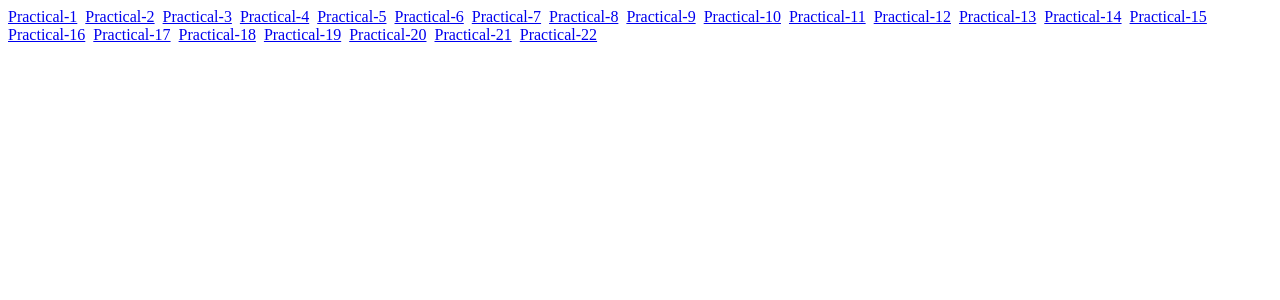
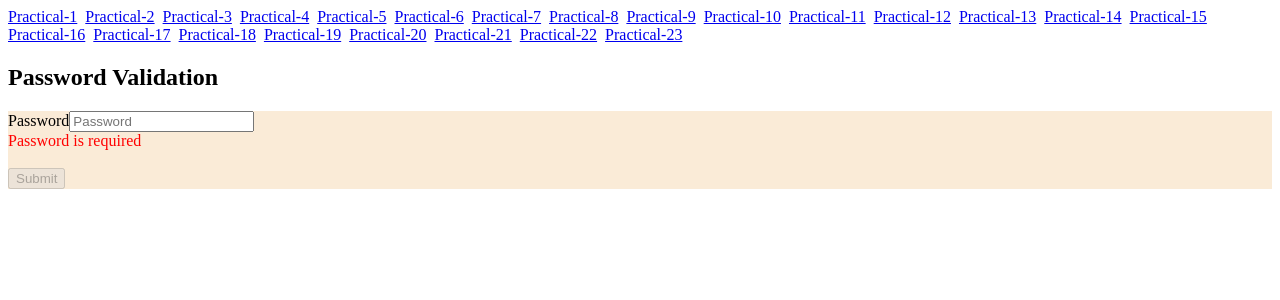
Before and after one commit to Parshvapatel2004/University_Practical, an Angular app: page /pra23 in a window 1280 px wide. Before the commit this address led to /. Shown: the top 300 px of the page. Built offline with nearby package versions, Linux system fonts and the light colour scheme.

Commit message:
Practical 23 done

```diff
--- a/src/app/app.html
+++ b/src/app/app.html
@@ -20,5 +20,6 @@
 <a routerLink="/pra20">Practical-20</a>&nbsp;
 <a routerLink="/pra21">Practical-21</a>&nbsp;
 <a routerLink="/pra22">Practical-22</a>&nbsp;
+<a routerLink="/pra23">Practical-23</a>&nbsp;
 
 <router-outlet></router-outlet>
--- a/src/app/app.routes.ts
+++ b/src/app/app.routes.ts
@@ -23,6 +23,7 @@ import { Pra20 } from './pra20/pra20';
 import { adminpra20Guard } from './guards/adminpra20-guard';
 import { Pra21 } from './pra21/pra21';
 import { Pra22 } from './pra22/pra22';
+import { Pra23 } from './pra23/pra23';
 
 export const routes: Routes = [
   { path: 'pra1', component: Practical1 },
@@ -48,4 +49,5 @@ export const routes: Routes = [
   { path: 'pra20', component: Pra20, canActivate: [adminpra20Guard] },
   { path: 'pra21', component: Pra21 },
   { path: 'pra22', component: Pra22 },
+  { path: 'pra23', component: Pra23 },
 ];
--- /dev/null
+++ b/src/app/pra23/pra23.html
@@ -0,0 +1,23 @@
+<h2>Password Validation</h2>
+<div style="background-color: antiquewhite">
+  <form [formGroup]="loginForm">
+    <div class="form-group col-md-6">
+      <label>Password</label>
+      <input type="password" formControlName="password" class="form-control" placeholder="Password"/>
+      <div
+        style="color: red"
+        *ngIf="loginForm.get('password')?.touched || loginForm.get('password')?.invalid">
+        <div *ngIf="loginForm.get('password')?.hasError('required')">
+          Password is required
+        </div>
+        <div *ngIf="loginForm.get('password')?.hasError('passwordStrength')">
+          Password must contain capital letter, number and special character
+        </div>
+      </div>
+    </div>
+    <br>
+    <button type="submit" class="btn btn-primary" [disabled]="!loginForm.valid" (click)="handleFormData()">
+      Submit
+    </button>
+  </form>
+</div>
--- /dev/null
+++ b/src/app/pra23/pra23.ts
@@ -0,0 +1,37 @@
+import { NgIf } from '@angular/common';
+import { Component } from '@angular/core';
+import { AbstractControl, FormControl, FormGroup, ReactiveFormsModule, ValidationErrors, Validators } from '@angular/forms';
+
+@Component({
+  selector: 'app-pra23',
+  imports: [ReactiveFormsModule,NgIf],
+  templateUrl: './pra23.html',
+  styleUrl: './pra23.css',
+})
+export class Pra23 {
+  loginForm = new FormGroup({
+    password: new FormControl('', [Validators.required, this.passwordStrengthValidator]),
+  });
+
+  passwordStrengthValidator(control: AbstractControl): ValidationErrors | null {
+    const value = control.value;
+
+    if (!value) {
+      return null;
+    }
+
+    const hasCapitalLetter = /[A-Z]/.test(value);
+    const hasNumber = /[0-9]/.test(value);
+    const hasSpecialCharacter = /[!@#$%^&*(),.?":{}|<>]/.test(value);
+
+    if (hasCapitalLetter && hasNumber && hasSpecialCharacter) {
+      return null;
+    }
+
+    return { passwordStrength: true };
+  }
+
+  handleFormData() {
+    console.log(this.loginForm.value);
+  }
+}
```
Also changed, not shown: src/app/pra23/pra23.css (added), 1 other file (tests, documents, lock files or other folders).
